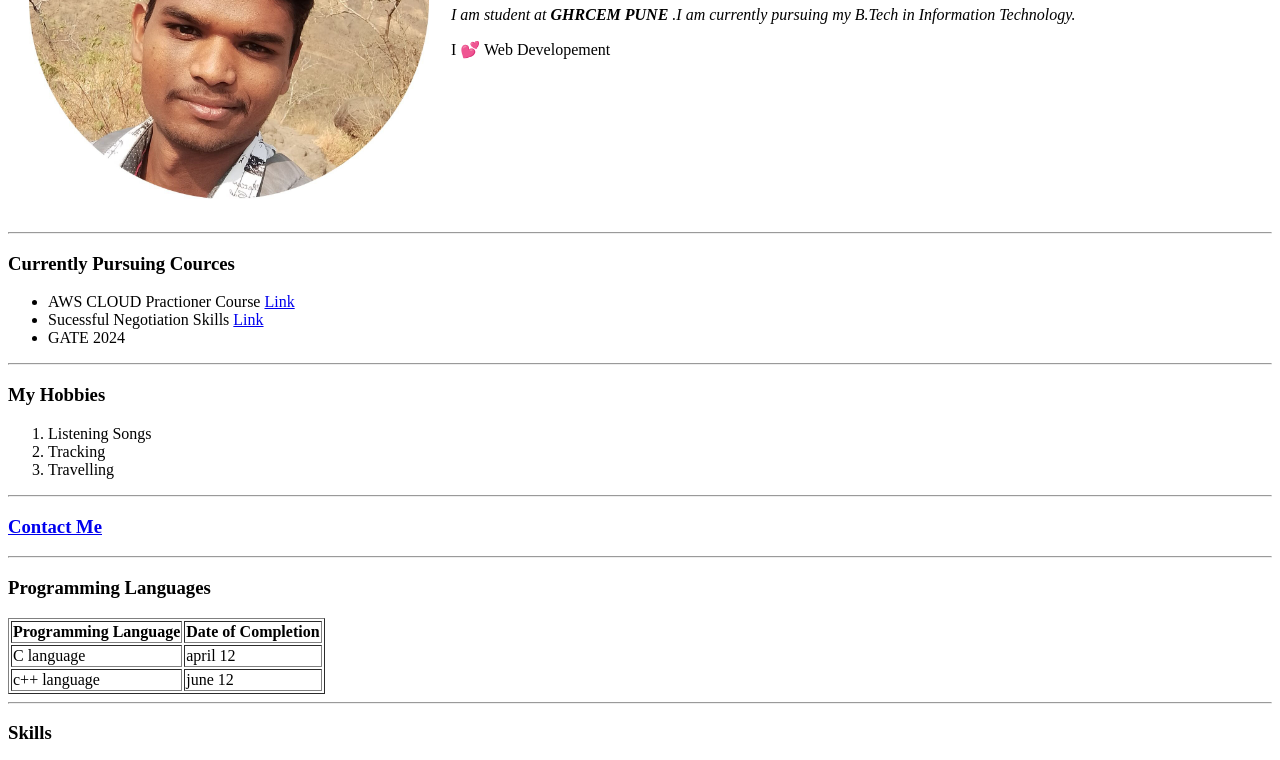
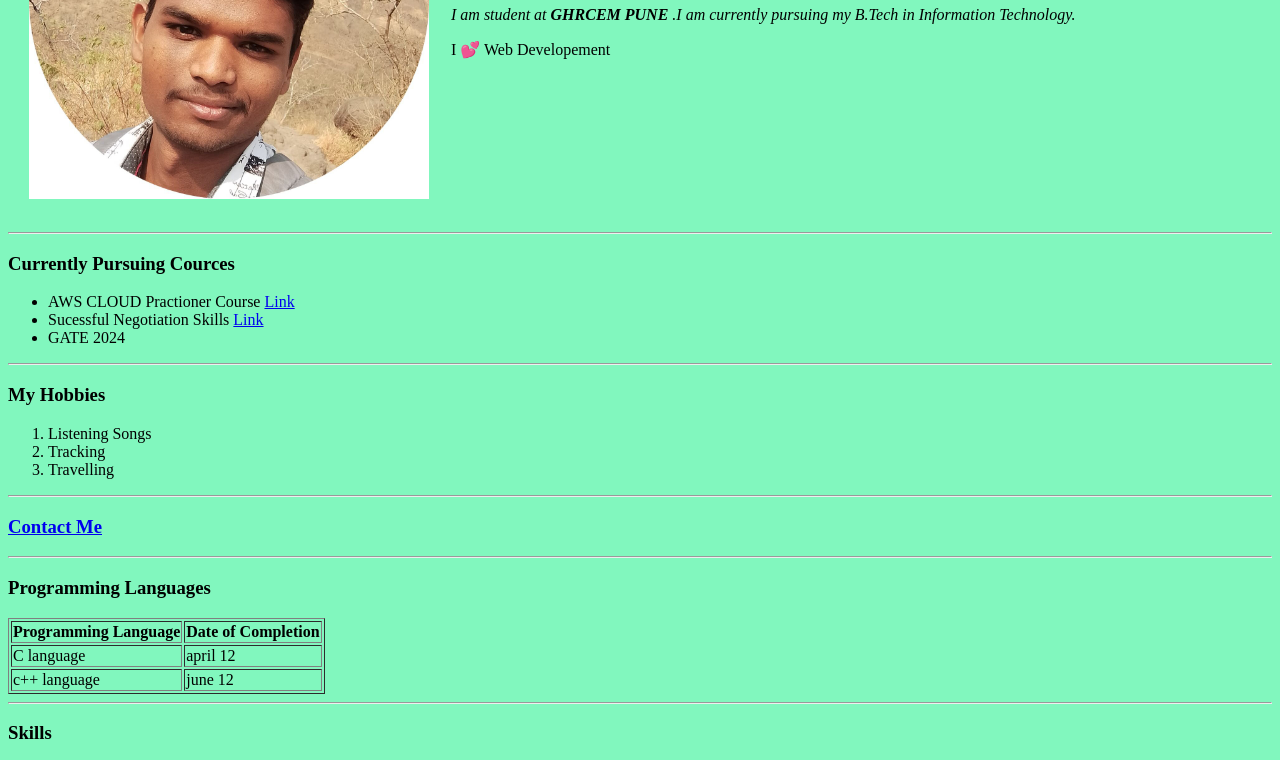
Before and after one commit to dhotevivek/cv, a plain HTML site: page index.html in a window 1280 px wide. Shown: the part 230-990 px from the top of the page. Drawn offline with Linux system fonts and the light colour scheme.

Commit message:
Update index.html

```diff
--- a/index.html
+++ b/index.html
@@ -5,7 +5,7 @@
 
     <title>vivek's personal site</title>
 </head>
-<body style="background-color=#81F7BE;">
+<body style="background-color:#81F7BE;">
     <table cellspacing="20" >
         <tr>
             <td><img src="vivek21.jpg" alt="vivek profile picture" width="400px" height="400px"></td>
```
